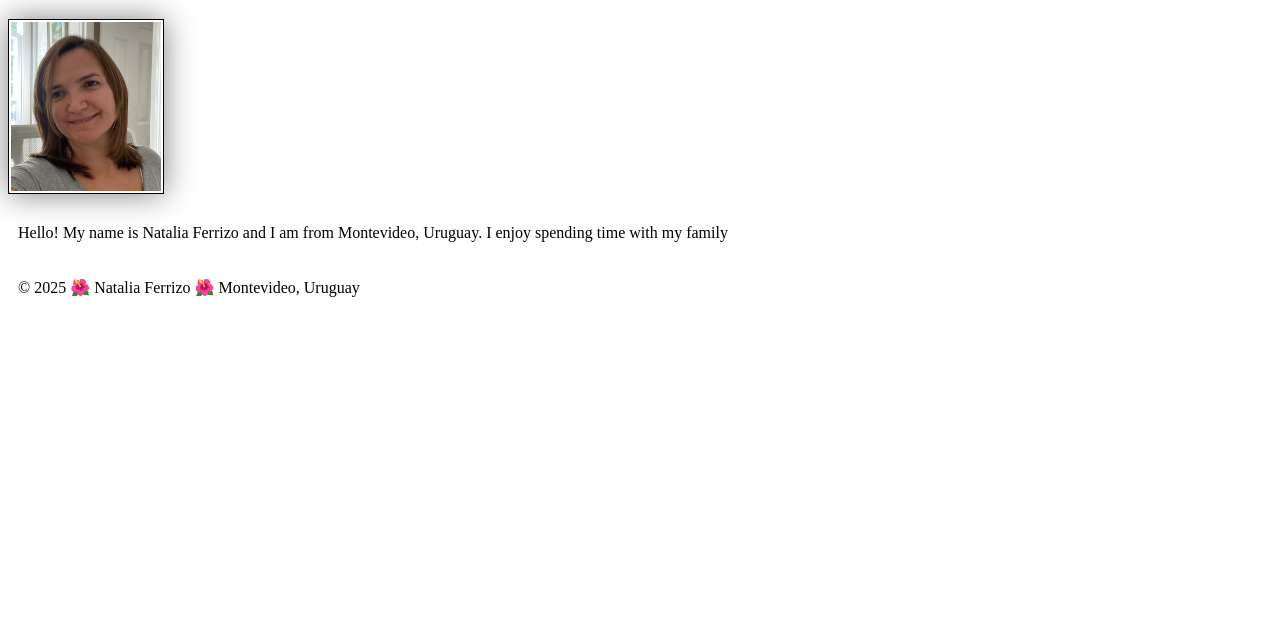
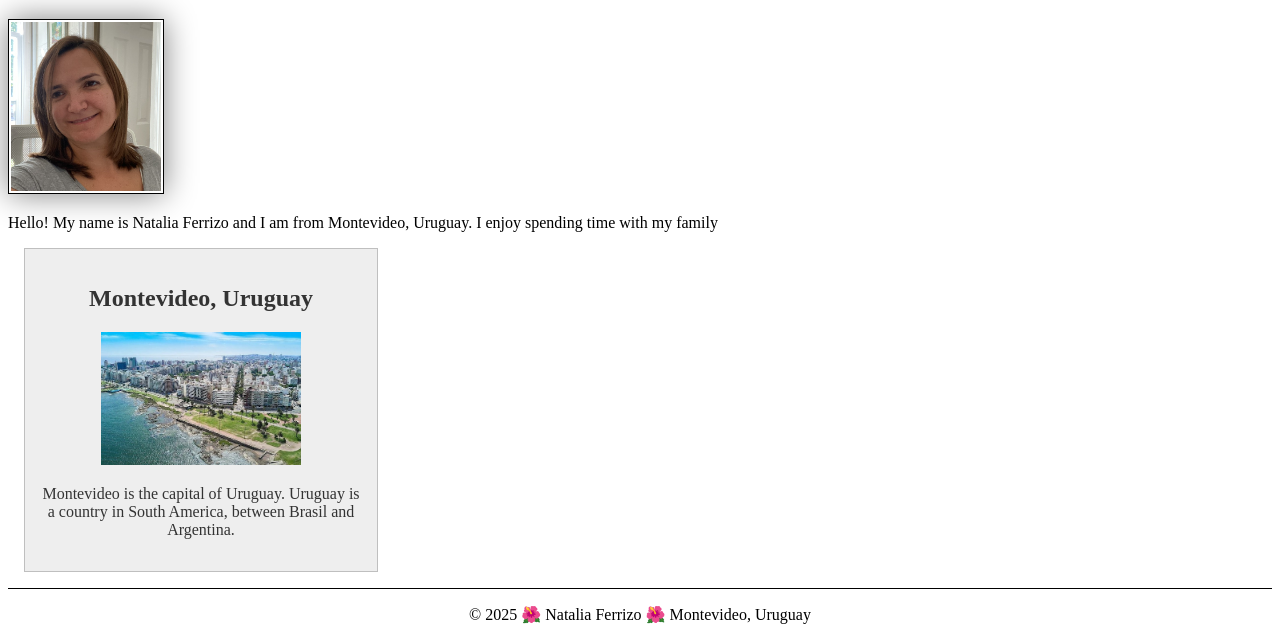
Before and after one commit to Natalia-5503/wdd130, a plain HTML site: page index.html in a window 1280 px wide. Shown: the part 205-845 px from the top of the page. Before the commit the page ends 800 px from the top, so only its background shows below. Drawn offline with Linux system fonts and the light colour scheme.

Commit message:
Enhancement

```diff
--- a/index.html
+++ b/index.html
@@ -1,10 +1,12 @@
 <!DOCTYPE html>
 <html lang="en-US">
     <head>
-        <link rel="stylesheet" href="styles/styles.css">
         <meta charset="utf-8">
         <meta name="viewport" content="width=device-width, initial-scale=1.0">
         <title>Natalia Ferrizo | WDD 130</title>
+        <meta name="Natalia Ferrizo's Home Page" content="This is the first website of Natalia Ferrizo. She is an online student from BYU Idaho. The course is called Web Fundamentals and the purpose of the page is to learn by her own experience how to create a web site">
+        <meta name="Natalia Ferrizo" content="Natalia Ferrizo">
+        <link rel="stylesheet" href="styles/styles.css">
     </head>
     <body>
         <header>
@@ -18,6 +20,11 @@
             <img src="images/profile.jpg" alt="Hello, my name is Natalia Ferrizo" width="200">
             <p>Hello! My name is Natalia Ferrizo and I am from Montevideo, Uruguay. I enjoy spending time with my family</p>
         </main>
+        <aside>
+            <h2>Montevideo, Uruguay</h2>
+            <img src="images/Montevideo.jpg" alt="Montevideo's Rambla">
+            <p>Montevideo is the capital of Uruguay. Uruguay is a country in South America, between Brasil and Argentina.</p>
+        </aside>
         <footer>
             <p> © 2025 🌺 Natalia Ferrizo 🌺 Montevideo, Uruguay</p>
         </footer>
--- a/styles/styles.css
+++ b/styles/styles.css
@@ -9,11 +9,30 @@ nav a {
     padding: 20px;
 }
 
+main {
+    max-width: 840px;
+}
+
+aside {
+    width: 20rem;
+    margin: 1rem;
+    border: 1px solid rgb(0 0 0 / 0.2); /* 1 */
+    padding: 1rem;
+    background-color: #eee;
+    color: #333;
+    text-align: center;
+}
+
+aside img {
+    width: 200px;
+    height: auto;
+}
+
 h1 {
     color: darkblue;
 }
 
-img {
+main img {
     width: 150px;
     height: auto;
     border: 1px solid black;
@@ -22,5 +41,11 @@ img {
 }
 
 p {
-    padding: 10px;
+    padding: 0;
 }
+
+footer {
+    margin-top: 15px;
+    border-top: 1px solid #000;
+    text-align: center;
+}
```
Also changed, not shown: images/Montevideo.jpg (added).
